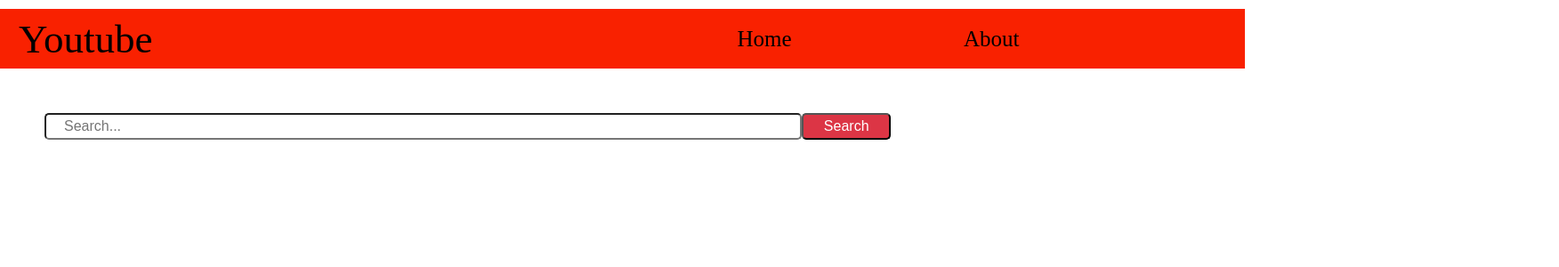
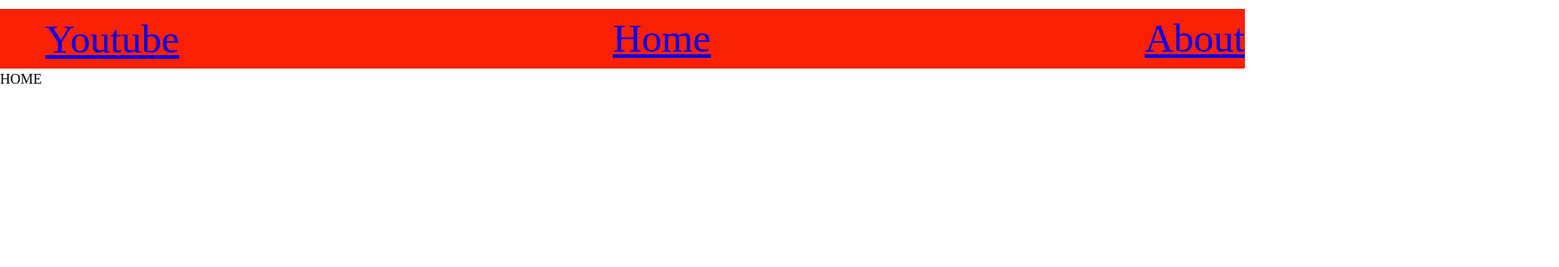
Before and after one commit to joinpursuit/Unit4PracticeAssessmentVideoApp, a React (Create React App) app in the folder youtube-app/: page / in a window 1280 px wide. Shown: the top 300 px of the page at 89% size, 1752 px wide, since content can reach past the window. Built offline with nearby package versions, Linux system fonts and the light colour scheme; the HTML template or start-up script is replaced by a standard one.

Commit message:
add component showVideo in Video.js

```diff
--- a/youtube-app/src/App.js
+++ b/youtube-app/src/App.js
@@ -1,25 +1,32 @@
 import React from 'react';
-// import { Route } from "react-router-dom";
+import './App.css';
+import { Route, Switch } from "react-router-dom";
 import NavBar from './components/NavBar';
-import './App.css';
+import Home from './components/Home';
+import Video from './components/Video';
+import About from './components/About';
 
+// react router docs
+// https://reacttraining.com/react-router/web/example/url-params
 
-
+// http://sihamesproject.com/video/Xyase23
 function App() {
   return (
     <div className="App">
       <NavBar/>
-      {/* <switch>
-      <Route exact path="/">
-            <Home
-              home={home}
-              // error={error}
-              // errorText={errorText}
-              // searchValue={searchValue}
-              //  setSearchValue={setSearchValue}
-            />
-          </Route> */}
-      {/* </switch> */}
+      <Switch>
+        <Route path={"/video/:videoId"}>
+          <Video/>
+        </Route>
+        <Route exact path={"/"}>
+          <Home/>
+        </Route>
+        <Route path={"/about"}>
+          <About/>
+        </Route>
+      </Switch>
+
+
     </div>
   );
 }
--- /dev/null
+++ b/youtube-app/src/components/About.js
@@ -0,0 +1,12 @@
+import React from "react"
+
+const About = () => {
+    return(
+        <div>
+        ABOUT
+        </div>
+
+    )
+}
+
+export default About
--- /dev/null
+++ b/youtube-app/src/components/Home.js
@@ -0,0 +1,12 @@
+import React from "react";
+
+const Home = () => {
+  return(
+    <div>
+      HOME
+    </div>
+  )
+}
+
+
+export default Home;
--- a/youtube-app/src/components/NavBar.js
+++ b/youtube-app/src/components/NavBar.js
@@ -1,42 +1,15 @@
 import React from "react";
-// import { link } from "react-router-dom";
+import { NavLink } from "react-router-dom";
 import '../css/NavBar.css'
 
 const NavBar = () => {
   return(
-    <div>
+
     <nav>
-      <div className="navLogo">Youtube</div>
-
-        <div className="navRight">
-          <div className="navAnchor">Home</div>
-          <div className="navAnchor">About</div>
-
-          {/* <Link exact to="/" className="navAnchor">Home</Link><Link exact to="/" className="navAnchor">Home</Link> */}
-          {/* <Link to="/about" className="navAnchor">About</Link> */}
-
-      </div>
-
+      <NavLink to={"/video"} className="navLogo">Youtube</NavLink>
+      <NavLink exact to={"/"} className="navAnchor">Home</NavLink>
+      <NavLink to={"/about"} className="navAnchor">About</NavLink>
     </nav>
-        <div className="divForm">
-        <form
-        onSubmit={e => {
-          e.preventDefault();
-          // onSearch(search.value);
-        }}
-        className="searchForm"
-        >
-        <input
-          type="search"
-          placeholder="Search..."
-          className="search"
-          // {...search}
-        />
-        <input type="submit" value="Search" className="button Search" />
-        </form>
-        </div>
-
-    </div>
 
   )
 }
--- /dev/null
+++ b/youtube-app/src/components/Video.js
@@ -0,0 +1,32 @@
+import React from "react"
+import YouTube from 'react-youtube';
+import { useParams } from "react-router-dom";
+
+// 👇 only inside of Video.js
+// const myFunction = () => {
+//     console.log('hello')
+// }
+//                          /video/:videoId
+// http://sihamesproject.com/video/Xyase23
+const ShowVideo = () => {
+    let {videoId} = useParams();
+
+    return(
+        <div>
+
+
+      <YouTube
+        videoId={videoId}
+        // opts={opts}
+        // onReady={this._onReady}
+      />
+      <Form>
+
+      </Form>
+      </div>
+    );
+}
+
+// what is this doing? 👇
+// this is a default export: NOT a named export
+export default ShowVideo
--- a/youtube-app/src/css/NavBar.css
+++ b/youtube-app/src/css/NavBar.css
@@ -17,7 +17,7 @@
 .navLogo {
   height: 55px;
   width: 150px;
-  margin-left:30px;
+  margin-left:60px;
   margin-top: 12px;
 }
 
@@ -32,8 +32,8 @@
 }
 
 .divForm {
-  /* flex-direction: row; */
-  margin: 50px;
+  margin-left: 200px;
+  margin-top: 60px;
   justify-content: center;
   width: 133%;
 }
```
